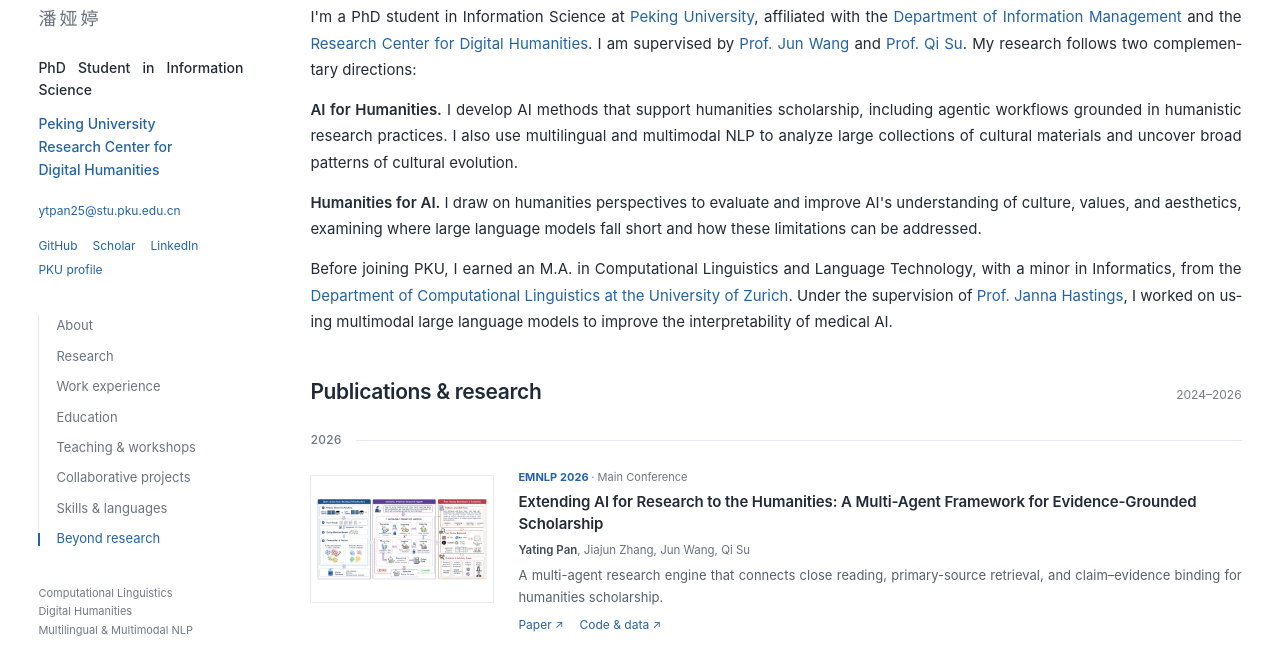
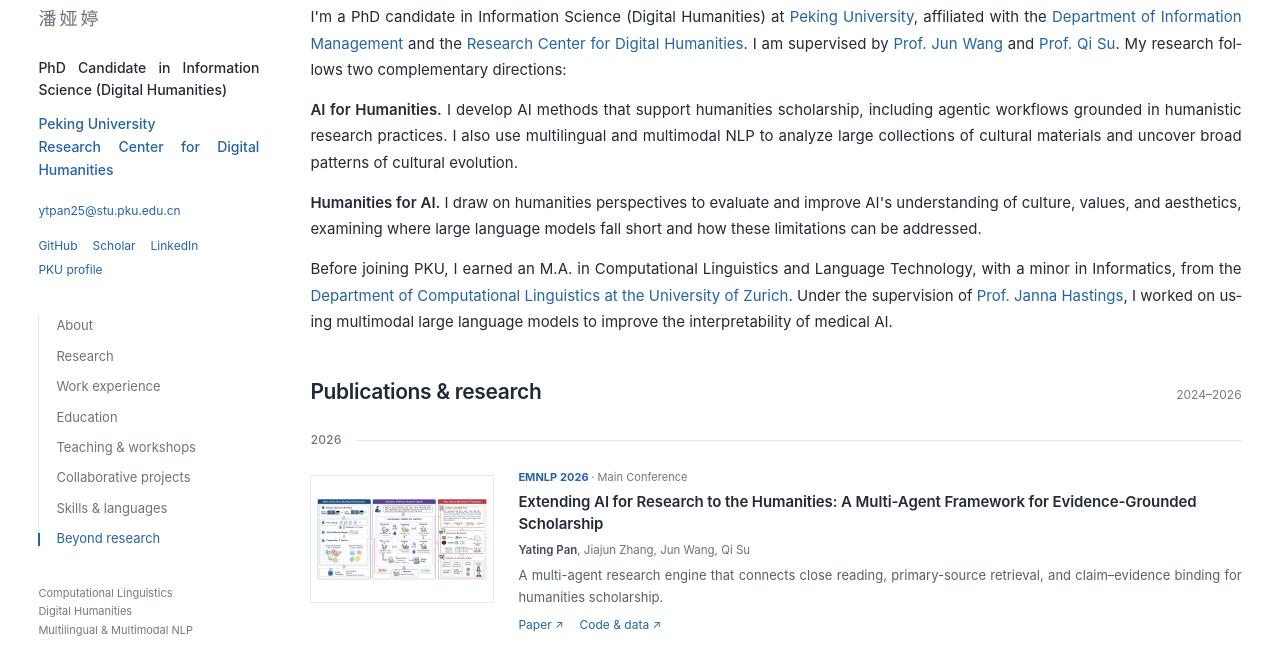
Before and after one commit to YatingPan/yatingpan.github.io, a plain HTML site: page index.html in a window 1280 px wide. Shown: the part 99-760 px from the top of the page. Drawn offline with Linux system fonts and the light colour scheme.

Commit message:
Update PhD candidate identity and align sidebar text

```diff
--- a/index.html
+++ b/index.html
@@ -4,7 +4,7 @@
   <meta charset="utf-8">
   <meta name="viewport" content="width=device-width, initial-scale=1">
   <meta name="theme-color" content="#ffffff">
-  <meta name="description" content="Yating Pan is a PhD student at Peking University working in computational linguistics, digital humanities, and multilingual and multimodal NLP.">
+  <meta name="description" content="Yating Pan is a PhD candidate at Peking University working in computational linguistics, digital humanities, and multilingual and multimodal NLP.">
   <meta property="og:title" content="Yating Pan | Peking University">
   <meta property="og:description" content="Computational Linguistics · Digital Humanities · Multilingual &amp; Multimodal NLP">
   <meta property="og:type" content="website">
@@ -12,7 +12,7 @@
   <meta property="og:image" content="https://yatingpan.github.io/assets/papers/spire.webp">
   <link rel="canonical" href="https://yatingpan.github.io/">
   <link rel="icon" href="assets/favicon.svg" type="image/svg+xml">
-  <link rel="stylesheet" href="style.css?v=20261018-carousel">
+  <link rel="stylesheet" href="style.css?v=20261018-sidebar">
   <script src="script.js?v=20261018-carousel" defer></script>
   <title>Yating Pan | Peking University</title>
 </head>
@@ -23,8 +23,8 @@
       <div class="identity">
         <h1><a href="#top">Yating Pan</a></h1>
         <p class="name-zh" lang="zh-CN">潘娅婷</p>
-        <p class="position">PhD Student in Information Science</p>
-        <p class="affiliation"><a href="https://www.pku.edu.cn/">Peking University</a><br><a href="https://pkudh.org/">Research Center for<br> Digital Humanities</a></p>
+        <p class="position">PhD Candidate in Information Science (Digital Humanities)</p>
+        <p class="affiliation"><a href="https://www.pku.edu.cn/">Peking University</a><a href="https://pkudh.org/">Research Center for Digital Humanities</a></p>
         <a class="email" href="mailto:ytpan25@stu.pku.edu.cn">ytpan25@stu.pku.edu.cn</a>
         <div class="social-links" aria-label="Academic and social profiles">
           <a href="https://github.com/YatingPan">GitHub</a>
@@ -49,7 +49,7 @@
     <main>
       <section id="about" aria-labelledby="about-heading">
         <h2 id="about-heading">About</h2>
-        <p>I'm a PhD student in Information Science at <a href="https://www.pku.edu.cn/">Peking University</a>, affiliated with the <a href="https://www.im.pku.edu.cn/">Department of Information Management</a> and the <a href="https://pkudh.org/">Research Center for Digital Humanities</a>. I am supervised by <a href="https://www.ai.pku.edu.cn/en/info/1413/1859.htm">Prof. Jun Wang</a> and <a href="https://www.ai.pku.edu.cn/en/info/1413/1860.htm">Prof. Qi Su</a>. My research follows two complementary directions:</p>
+        <p>I'm a PhD candidate in Information Science (Digital Humanities) at <a href="https://www.pku.edu.cn/">Peking University</a>, affiliated with the <a href="https://www.im.pku.edu.cn/">Department of Information Management</a> and the <a href="https://pkudh.org/">Research Center for Digital Humanities</a>. I am supervised by <a href="https://www.ai.pku.edu.cn/en/info/1413/1859.htm">Prof. Jun Wang</a> and <a href="https://www.ai.pku.edu.cn/en/info/1413/1860.htm">Prof. Qi Su</a>. My research follows two complementary directions:</p>
         <p><strong>AI for Humanities.</strong> I develop AI methods that support humanities scholarship, including agentic workflows grounded in humanistic research practices. I also use multilingual and multimodal NLP to analyze large collections of cultural materials and uncover broad patterns of cultural evolution.</p>
         <p><strong>Humanities for AI.</strong> I draw on humanities perspectives to evaluate and improve AI's understanding of culture, values, and aesthetics, examining where large language models fall short and how these limitations can be addressed.</p>
         <p>Before joining PKU, I earned an M.A. in Computational Linguistics and Language Technology, with a minor in Informatics, from the <a href="https://www.cl.uzh.ch/en.html">Department of Computational Linguistics at the University of Zurich</a>. Under the supervision of <a href="https://www.language-and-medicine.uzh.ch/en/members/members/hastings.html">Prof. Janna Hastings</a>, I worked on using multimodal large language models to improve the interpretability of medical AI.</p>
--- a/style.css
+++ b/style.css
@@ -11,13 +11,15 @@
 .skip-link:focus{top:12px}
 .page{display:grid;grid-template-columns:var(--nav-width) minmax(0,1fr);gap:48px;max-width:1560px;margin:0 auto;padding:60px clamp(24px,3vw,52px) 0}
 .profile{position:sticky;top:60px;align-self:start;min-width:0}
+.profile p{text-align:justify;text-justify:inter-word;hyphens:auto}
+.profile .position{width:100%;max-width:none}
 h1{font-size:31px;font-weight:650;letter-spacing:-.85px;line-height:1.2;margin:0 0 6px}
 h1 a{color:#1a2533}
 h1 a:hover{text-decoration:none;color:var(--blue)}
 .name-zh{font-size:18px;color:#68717b;letter-spacing:3px;margin-bottom:23px}
 .position{font-size:14px;line-height:1.6;margin-bottom:10px;font-weight:500;max-width:205px}
 .affiliation{font-size:14px;line-height:1.65;color:var(--muted);margin-bottom:17px}
-.affiliation a{font-weight:550}
+.affiliation a{display:block;font-weight:550}
 .email{font-size:12px;white-space:nowrap}
 .social-links{display:flex;flex-wrap:wrap;gap:5px 15px;max-width:215px;margin-top:13px;font-size:12px}
 .section-nav{display:flex;flex-direction:column;gap:9px;border-left:1px solid var(--rule);margin:35px 0 0;padding:0 0 0 17px;font-size:13px}
```
